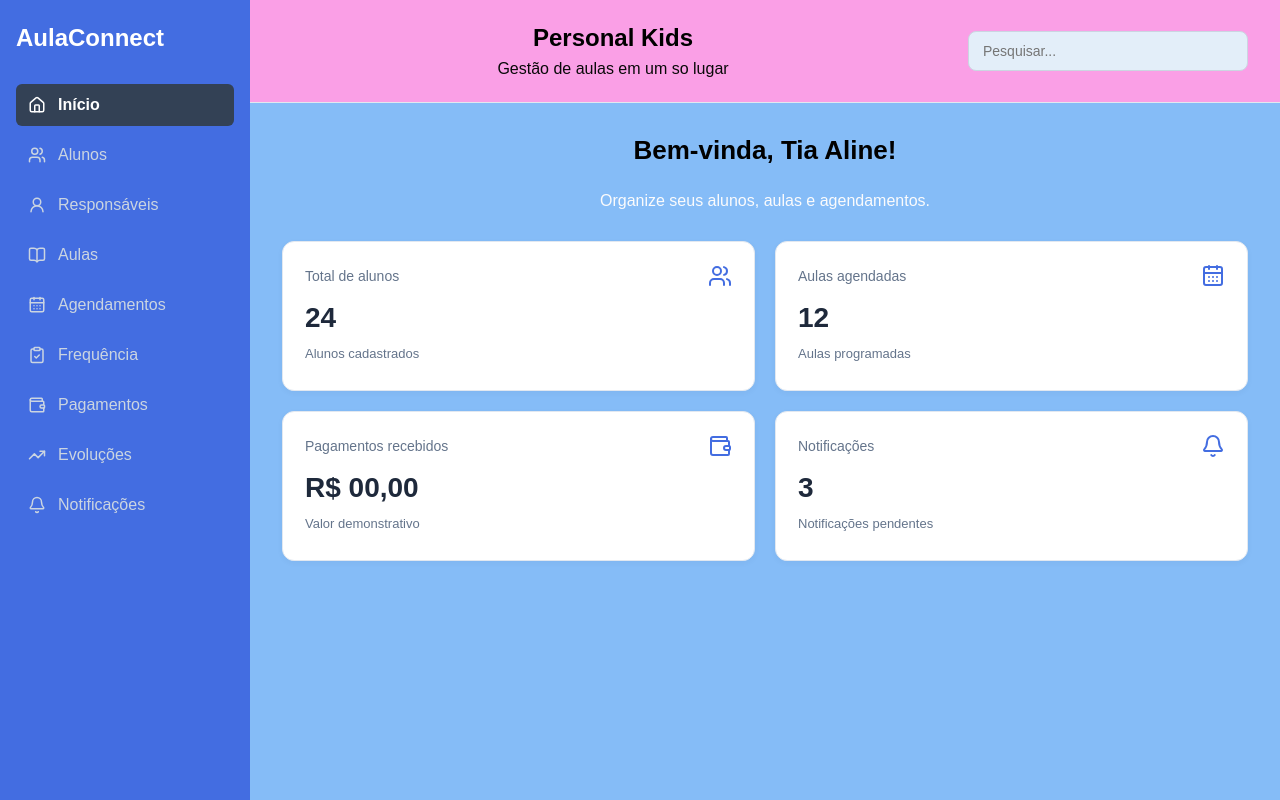
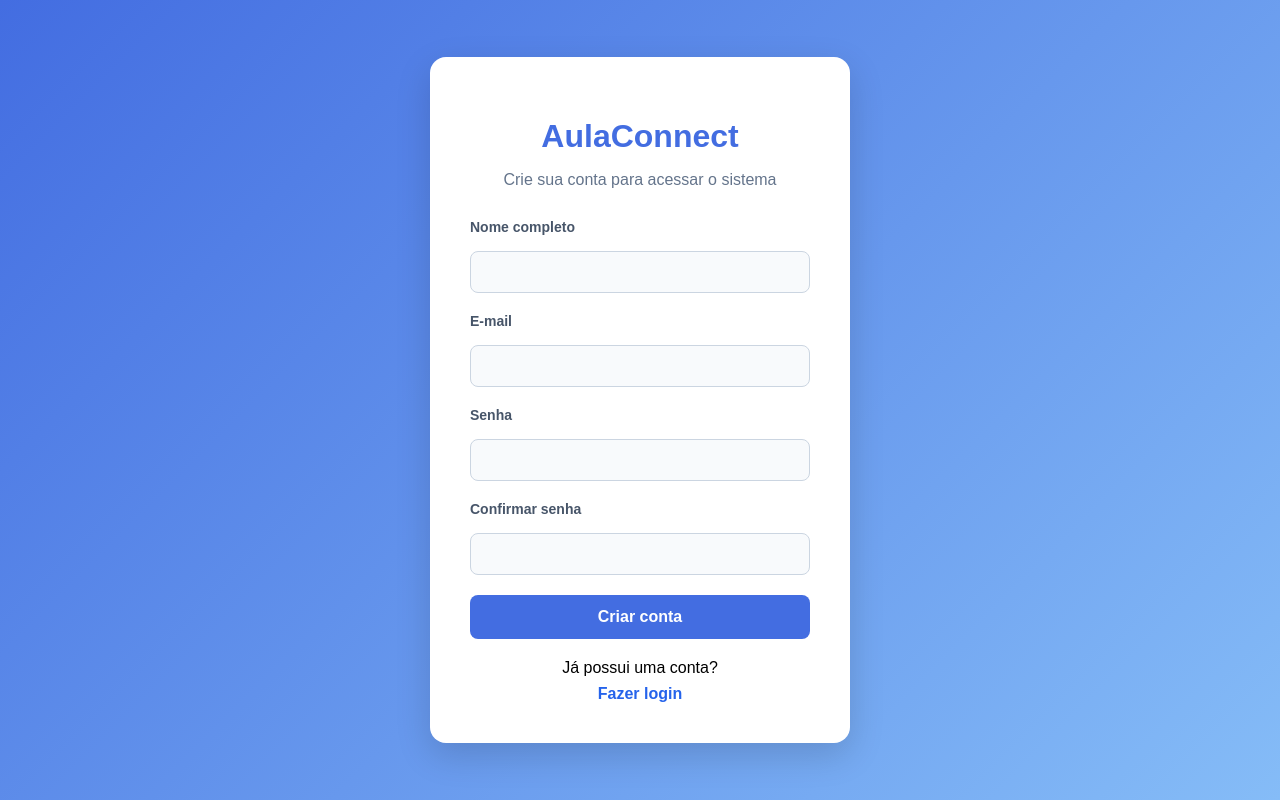
Before and after one commit to Ailton-guedes/AulaConnect, a React app in the folder frontend/: page /cadastro in a window 1280 px wide. Before the commit this address led to /. Built offline with nearby package versions, Linux system fonts and the light colour scheme; sample sign-in values are in the browser's storage; the HTML template or start-up script is replaced by a standard one.

Commit message:
feat: prepara cadastro de usuarios e recuperacao de senha

```diff
--- a/frontend/src/App.jsx
+++ b/frontend/src/App.jsx
@@ -7,6 +7,8 @@ import Cabecalho from "./components/Cabecalho";
 
 // Páginas do sistema
 import Login from "./pages/Login";
+import Cadastro from "./pages/Cadastro";
+import RecuperarSenha from "./pages/RecuperarSenha";
 import Inicio from "./pages/Inicio";
 import Alunos from "./pages/Alunos";
 import Responsaveis from "./pages/Responsaveis";
@@ -66,6 +68,8 @@ function App() {
 
             {/* Página pública de login */}
             <Route path="/login" element={<Login />} />
+            <Route path="/cadastro" element={<Cadastro />} />
+            <Route path="/recuperar-senha" element={<RecuperarSenha />} />
 
             {/* Páginas protegidas */}
             <Route element={<RotaProtegida />}>
--- /dev/null
+++ b/frontend/src/pages/Cadastro.jsx
@@ -0,0 +1,155 @@
+import { useState } from "react";
+import { Link, useNavigate } from "react-router-dom";
+import "../styles/Login.css";
+
+function Cadastro() {
+
+    // Armazena os dados digitados no formulário
+    const [nome, setNome] = useState("");
+    const [email, setEmail] = useState("");
+    const [senha, setSenha] = useState("");
+    const [confirmarSenha, setConfirmarSenha] = useState("");
+
+    // Controla as mensagens e o carregamento
+    const [erro, setErro] = useState("");
+    const [carregando, setCarregando] = useState(false);
+
+    // Permite navegar entre páginas
+    const navigate = useNavigate();
+
+    // Valida o formulário antes de cadastrar
+    function cadastrarUsuario(evento) {
+        evento.preventDefault();
+
+        setErro("");
+
+        // Verifica se as senhas são iguais
+        if (senha !== confirmarSenha) {
+            setErro("As senhas não coincidem.");
+            return;
+        }
+
+        // Verifica o tamanho mínimo da senha
+        if (senha.length < 8) {
+            setErro("A senha deve ter pelo menos 8 caracteres.");
+            return;
+        }
+
+        // A integração com o FastAPI será feita
+        // na próxima etapa.
+    }
+
+    return (
+        <div className="pagina-login">
+
+            <div className="painel-login">
+
+                <h1>AulaConnect</h1>
+
+                <p>Crie sua conta para acessar o sistema</p>
+
+                <form onSubmit={cadastrarUsuario}>
+
+                    {/* Nome completo */}
+                    <div className="campo">
+                        <label htmlFor="nomeCadastro">
+                            Nome completo
+                        </label>
+
+                        <input
+                            id="nomeCadastro"
+                            type="text"
+                            value={nome}
+                            onChange={(evento) =>
+                                setNome(evento.target.value)
+                            }
+                            required
+                        />
+                    </div>
+
+                    {/* E-mail */}
+                    <div className="campo">
+                        <label htmlFor="emailCadastro">
+                            E-mail
+                        </label>
+
+                        <input
+                            id="emailCadastro"
+                            type="email"
+                            value={email}
+                            onChange={(evento) =>
+                                setEmail(evento.target.value)
+                            }
+                            required
+                        />
+                    </div>
+
+                    {/* Senha */}
+                    <div className="campo">
+                        <label htmlFor="senhaCadastro">
+                            Senha
+                        </label>
+
+                        <input
+                            id="senhaCadastro"
+                            type="password"
+                            value={senha}
+                            onChange={(evento) =>
+                                setSenha(evento.target.value)
+                            }
+                            minLength={8}
+                            required
+                        />
+                    </div>
+
+                    {/* Confirmação da senha */}
+                    <div className="campo">
+                        <label htmlFor="confirmarSenha">
+                            Confirmar senha
+                        </label>
+
+                        <input
+                            id="confirmarSenha"
+                            type="password"
+                            value={confirmarSenha}
+                            onChange={(evento) =>
+                                setConfirmarSenha(evento.target.value)
+                            }
+                            required
+                        />
+                    </div>
+
+                    {/* Mensagem de erro */}
+                    {erro && (
+                        <p role="alert" className="erro-login">
+                            {erro}
+                        </p>
+                    )}
+
+                    <button
+                        type="submit"
+                        disabled={carregando}
+                    >
+                        {carregando
+                            ? "Cadastrando..."
+                            : "Criar conta"}
+                    </button>
+
+                </form>
+
+                {/* Retorno para o login */}
+                <div className="opcoes-login">
+                    <p>Já possui uma conta?</p>
+
+                    <Link to="/login">
+                        Fazer login
+                    </Link>
+                </div>
+
+            </div>
+
+        </div>
+    );
+}
+
+export default Cadastro;
--- a/frontend/src/pages/Login.jsx
+++ b/frontend/src/pages/Login.jsx
@@ -1,6 +1,6 @@
 
 import { useState } from "react";
-import { useNavigate } from "react-router-dom";
+import { Link, useNavigate } from "react-router-dom";
 import "../styles/Login.css";
 
 function Login() {
@@ -122,7 +122,14 @@ function Login() {
                             required
                         />
                     </div>
+{/* Acesso à futura recuperação de senha */}
+<div className="recuperar-senha">
 
+    <Link to="/recuperar-senha">
+        Esqueci minha senha
+    </Link>
+
+</div>
                     {erro && (
                         <p role="alert" className="erro-login">
                             {erro}
@@ -137,7 +144,18 @@ function Login() {
                             ? "Entrando..."
                             : "Entrar"}
                     </button>
+{/* Opção para novos usuários se cadastrarem */}
+<div className="opcoes-login">
 
+    <p>
+        Ainda não possui uma conta?
+    </p>
+
+    <Link to="/cadastro">
+        Criar nova conta
+    </Link>
+
+</div>
                 </form>
 
             </div>
--- /dev/null
+++ b/frontend/src/pages/RecuperarSenha.jsx
@@ -0,0 +1,78 @@
+import { useState } from "react";
+import { Link } from "react-router-dom";
+import "../styles/Login.css";
+
+function RecuperarSenha() {
+
+    // Armazena o e-mail informado
+    const [email, setEmail] = useState("");
+
+    // Controla a mensagem demonstrativa
+    const [mensagem, setMensagem] = useState("");
+
+    function solicitarRecuperacao(evento) {
+        evento.preventDefault();
+
+        // Demonstração: ainda não envia e-mails
+        setMensagem(
+            "Solicitação demonstrativa registrada na tela. " +
+            "O envio do link de recuperação será implementado futuramente."
+        );
+    }
+
+    return (
+        <div className="pagina-login">
+
+            <div className="painel-login">
+
+                <h1>AulaConnect</h1>
+
+                <p>Recuperação de senha</p>
+
+                <form onSubmit={solicitarRecuperacao}>
+
+                    <div className="campo">
+
+                        <label htmlFor="emailRecuperacao">
+                            E-mail cadastrado
+                        </label>
+
+                        <input
+                            id="emailRecuperacao"
+                            type="email"
+                            value={email}
+                            onChange={(evento) =>
+                                setEmail(evento.target.value)
+                            }
+                            required
+                        />
+
+                    </div>
+
+                    <button type="submit">
+                        Solicitar recuperação
+                    </button>
+
+                </form>
+
+                {mensagem && (
+                    <p role="status">
+                        {mensagem}
+                    </p>
+                )}
+
+                <div className="opcoes-login">
+
+                    <Link to="/login">
+                        Voltar para o login
+                    </Link>
+
+                </div>
+
+            </div>
+
+        </div>
+    );
+}
+
+export default RecuperarSenha;
--- a/frontend/src/styles/Login.css
+++ b/frontend/src/styles/Login.css
@@ -112,3 +112,38 @@
         font-size: 28px;
     }
 }
+/* Área de cadastro de novos usuários */
+.opcoes-login {
+    margin-top: 20px;
+    text-align: center;
+}
+
+.opcoes-login p {
+    margin-bottom: 8px;
+}
+
+.opcoes-login a {
+    color: #2563eb;
+    font-weight: 600;
+    text-decoration: none;
+}
+
+.opcoes-login a:hover {
+    text-decoration: underline;
+}
+
+/* Link para recuperação de senha */
+.recuperar-senha {
+    margin: 12px 0;
+    text-align: right;
+}
+
+.recuperar-senha a {
+    color: #2563eb;
+    font-size: 14px;
+    text-decoration: none;
+}
+
+.recuperar-senha a:hover {
+    text-decoration: underline;
+}
```
Also changed, not shown: 2 other files (tests, documents, lock files or other folders).
